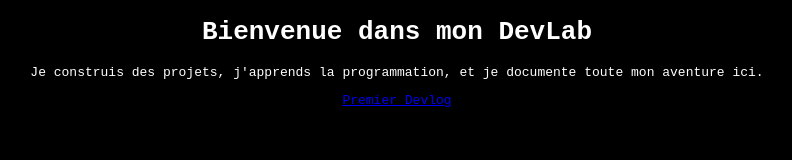
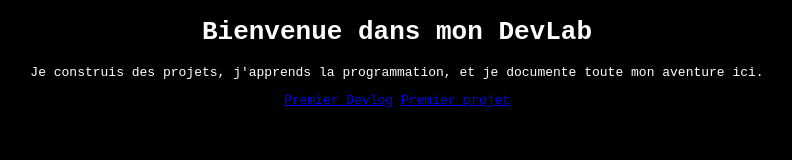
Before and after one commit to dabababdel-source/Tatsuya.github.io, a plain HTML site: page index.html in a window 1280 px wide. Shown: the whole page, without its empty margins (243-1035 px from the left). Drawn offline with Linux system fonts and the light colour scheme.

Commit message:
New page added

```diff
--- a/index.html
+++ b/index.html
@@ -15,6 +15,7 @@ et je documente toute mon aventure ici.
 </p>
 
 <a href="Posts/First-post.html">Premier Devlog</a>
+<a href="Projects/création_de_tools_linux.html">Premier projet</a>
 
 </body>
 </html>
```
Also changed, not shown: Projects/création_de_tools_linux.html (added).
